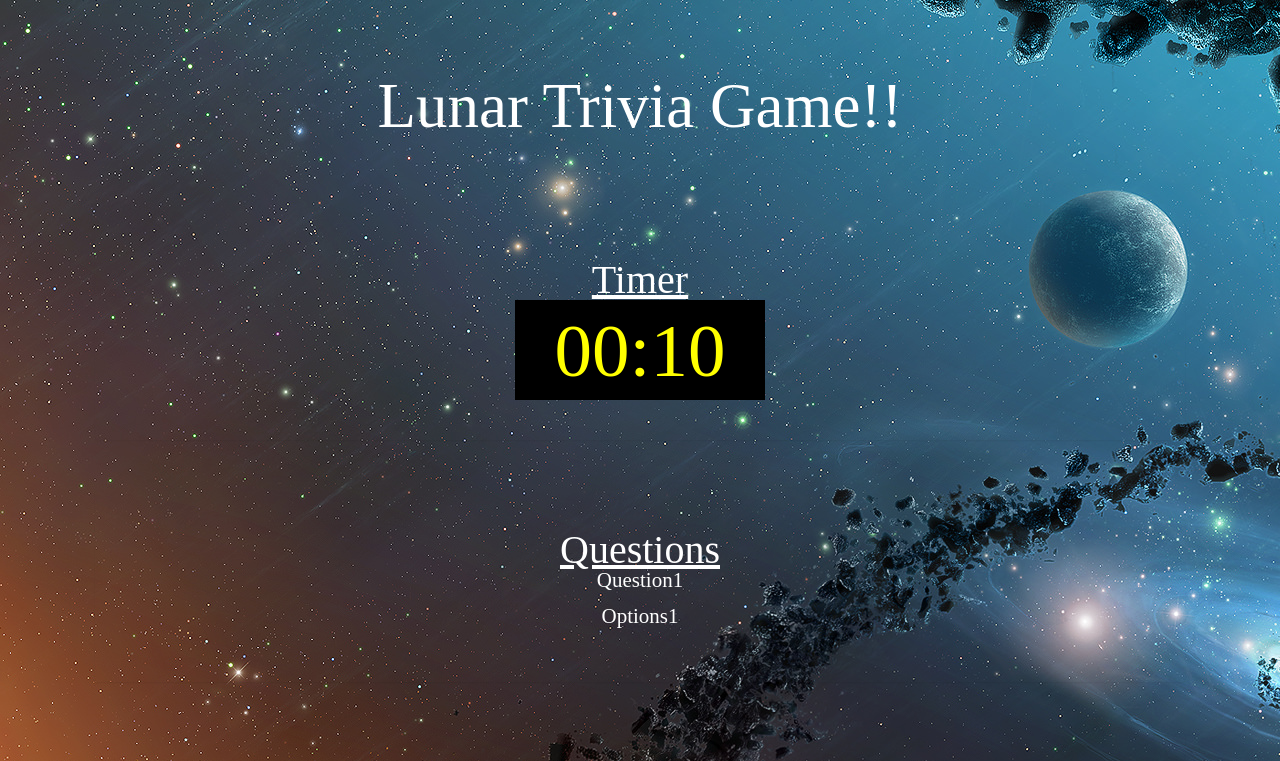
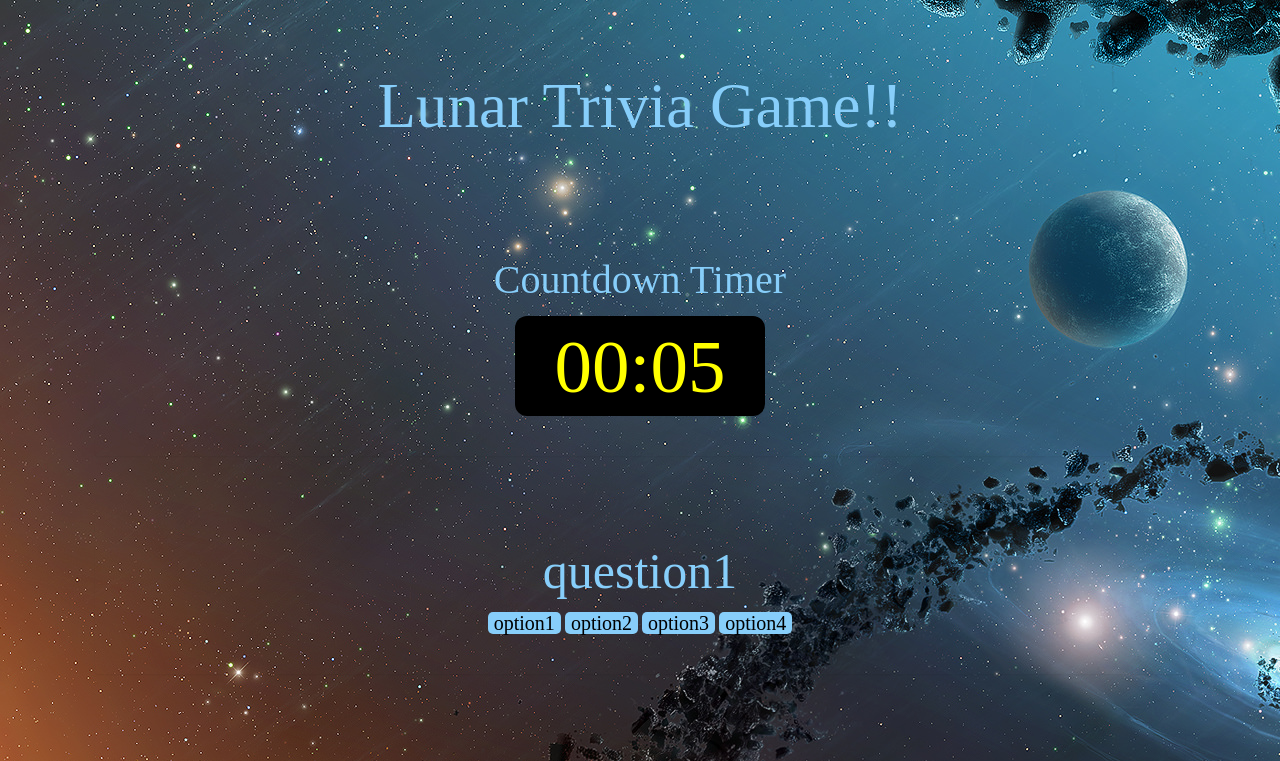
Before and after one commit to mtriantafellu/TriviaGame, a plain HTML site: page index.html in a window 1280 px wide. Both pictures are taken after a click on the button "Start!". Shown: the top 761 px of the page. Drawn offline with nearby package versions, Linux system fonts and the light colour scheme.

Commit message:
putting object and array together with buttons in questions

```diff
--- a/assets/css/style.css
+++ b/assets/css/style.css
@@ -1,11 +1,11 @@
-/* background="assets/images/background1.jpg" */
+/* dark to light:  #00BFFF  #87CEFA  #00FFFF */
 
 body {
 	background-image: url("../images/background1.jpg");
   }
 
 .jumbotron {
-	color: #FFFFFF;
+	color: #87CEFA;
 	margin-top: 50px;
 	margin-bottom: 50px;
 	background-size: cover;
@@ -43,7 +43,6 @@ body {
 }
 
 h2 {
-	text-decoration: underline;
 	font-size: 40px;
 }
 
@@ -57,4 +56,25 @@ h2 {
 	align-content: center;
 	align-self: center;
 	padding: 10px;
+	border-radius: 12px;
 }
+
+li {
+	display: inline-block;
+}
+
+.button1 {
+	border: white;
+	background-color: #87CEFA;
+	color: black;
+	text-align: center;
+	display: inline-block;
+	font-size: 20px;
+	border-radius: 5px;
+	size: 50px;
+}
+
+h3 {
+	font-size: 50px;
+	color: #87CEFA;
+}
--- a/assets/javascript/game.js
+++ b/assets/javascript/game.js
@@ -7,6 +7,8 @@
 //  panelText
 //  timer
 //  display
+//  question1
+//  options1
 
 //PseudoCode:
 
@@ -22,12 +24,15 @@
 //Slot 0 for Questions, Slot 1-4 for answers
 //Pull slot 0 post in top
 //Pull slot 1-4 post below with 4 buttons
+//ScoreScreen
+//Display:
+  //  Total# Correct answers
+  //  Total# Incorrect answers
+//Reset to Start
+
+//======================
 
 $(document).ready(function() {
-
-//When window is first loaded:
-window.onload = function() {
-};
 
 //on.Click startBtn reveal three panels and start timer
 $('#startBtn').on("click", function() {
@@ -45,19 +50,39 @@ $("#resetBtn").on("click", function() {
 
 }); // End resetBtn
 
+//=======================
+//Start Questions/Answers:
+/*
+var repo = {
+	question1: {
+		question: "What is the third planet from sun?",
+		answer: "Earth",
+		option1: "Mars",
+		option2: "Venus",
+		option3: "Saturn",
+	},
+		question: "What planet has a red spot?",
+		answer: "Jupiter",
+		option1: "Mercury",
+		option2: "Neptune",
+		option3: "Pluto",
+	}
+},
+*/
+
+//=======================
 //  Timer Function Starts:
 window.onload = function() {
   $("#startBtn").on("click", stopwatch.start);
   $("#resetBtn").on("click", stopwatch.reset);
-};
+}; // End Window.onload for Timer
 
 var intervalId;
 var clockRunning = false;
 var stopwatch = {
 	//initial time = 10seconds
-	time: 10,
+	time: 5,
 
-	//Start
 	start: function() {
 
 		// DONE: Use setInterval to start the count here and set the clock to running.
@@ -67,20 +92,18 @@ var stopwatch = {
 	    }
 	},  // End Start
 
-	//Reset  -- HOW TO RESET AND START AGAIN UPON CLICK???????
 	reset: function() {
 		clearInterval(intervalId);
-		stopwatch.time = 10;
+		stopwatch.time = 5;
 		intervalId = setInterval(stopwatch.time);
 		clockRunning = false;
-		$('display').html("00:10");
+		$('display').html("00:05");
 
 	// DONE: Change the "display" div to "00:00."
-	$("#display").html("00:10");
+	$("#display").html("00:05");
 
 	},  // End Reset
 
-	//Counter
 	count: function() {
 		//Decrement stopwatch time by 1
 	    stopwatch.time--;
@@ -111,6 +134,7 @@ var stopwatch = {
 		    if (seconds == 0) {
 		    	clearInterval(intervalId);
 		    	clockRunning === false;
+		    	//alert("Game Over!")
 		    }
 
 		    return minutes + ":" + seconds;
@@ -118,5 +142,4 @@ var stopwatch = {
 
 }; // End Timer
 
-
 }); // End document.ready
--- a/index.html
+++ b/index.html
@@ -45,16 +45,23 @@
 
 	<div class="panel panel-default">
  		<div align="center" class="panel-body" id="timer">
-			<h2>Timer</h2>
-			<div id="display">00:10</div>
+			<h2>Countdown Timer</h2>
+			<br>
+			<div id="display">00:05</div>
   		</div>
 	</div> <!-- End Timer Panel -->
 
 	<div class="panel panel-default">
  		<div class="panel-body" id="panelText">
-			<h2>Questions</h2>
-				<p><span id="question1">Question1</span></p>
-				<p><span id="options1">Options1</span></p>
+				<h3><span id="question1">question1</span></h3>
+				<br>
+				<ol>
+					<span id="option1"><li><button class="button button1">option1</button></li></span>
+					<span id="option2"><li><button class="button button1">option2</button></li></span>
+					<span id="option3"><li><button class="button button1">option3</button></li></span>
+					<span id="option4"><li><button class="button button1">option4</button></li></span>
+				</ol>
+
   		</div>
 	</div> <!-- End Questions Panel -->
 
@@ -66,7 +73,6 @@
 
 	</div> <!-- End Wrapper Class -->
 
-
 </div> <!-- End Container -->
 </div> <!-- End Jumbotron -->
 </div> <!-- End Row -->
```
Lines whose indentation alone changed are shown as unchanged.
